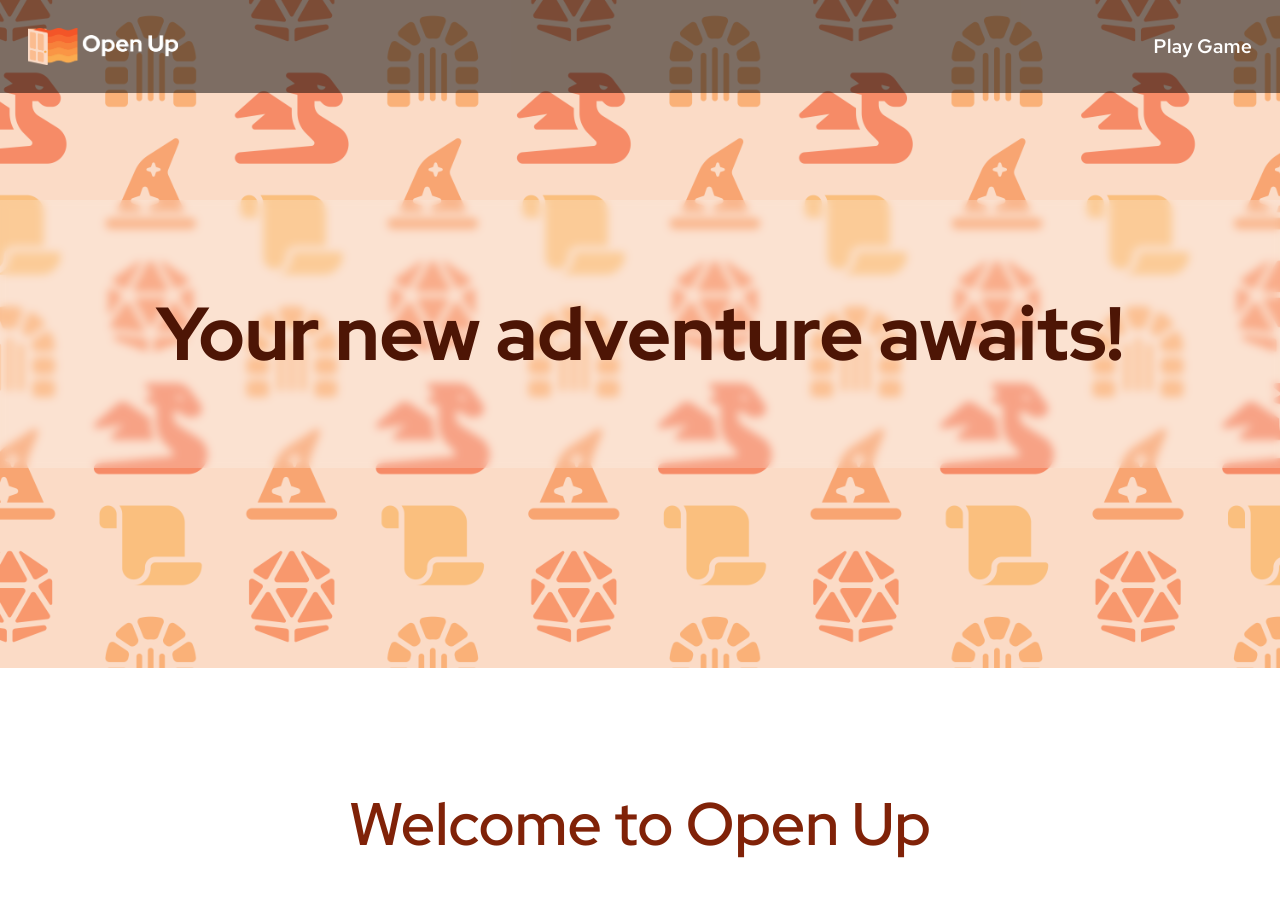
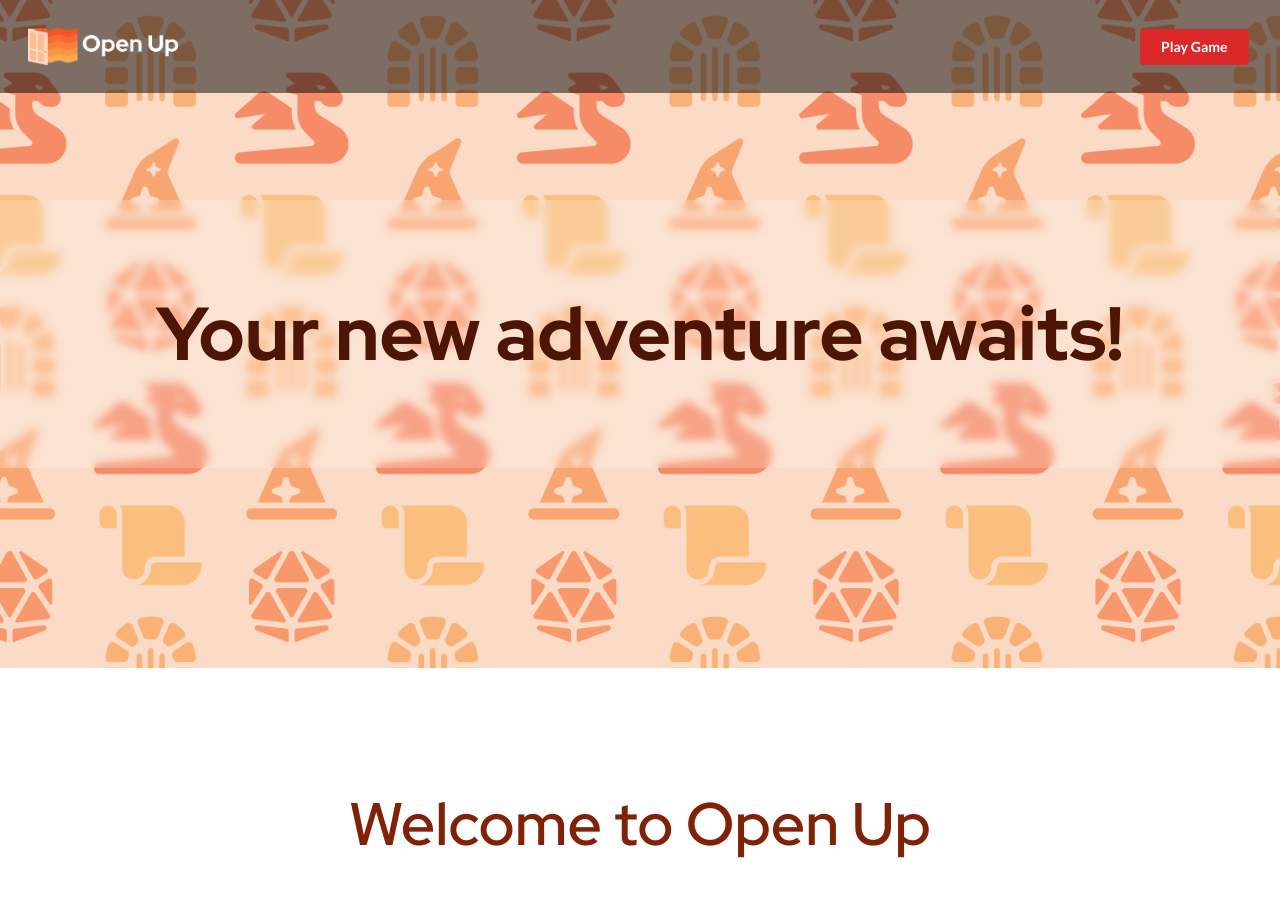
Before and after one commit to RedHatOfficial/creative, a plain HTML site: page index.html in a window 1280 px wide. Shown: the top 923 px of the page. Drawn offline with nearby package versions, Linux system fonts and the light colour scheme; a script that the page names is missing.

Commit message:
added Play Now button

```diff
--- a/index.html
+++ b/index.html
@@ -48,7 +48,7 @@
 
       <nav>
         <ul id="primary-navigation" class="primary-navigation flex" data-visible="false">
-          <li><a class="nav-font" href="game.html">Play Game</a></li>
+          <li><button class="ui red button" href="game.html">Play Game</button></li>
         </ul>
       </nav>
     </header>
```
